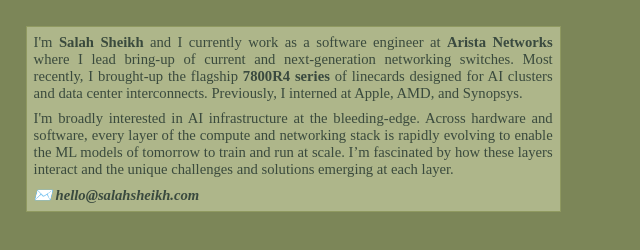
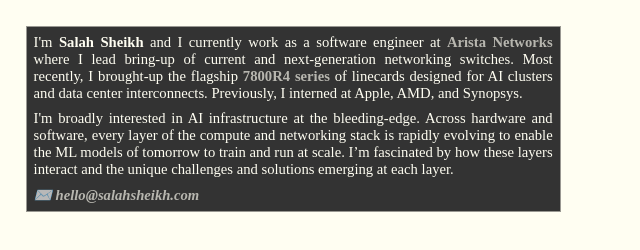
Before and after one commit to salahsheikh/salahsheikh.github.io, a plain HTML site: page index.html in a window 1280 px wide. Shown: the whole page, without its empty margins (0-640 px from the left). Drawn offline with Linux system fonts and the light colour scheme.

Commit message:
new colors

```diff
--- a/style.css
+++ b/style.css
@@ -11,17 +11,19 @@
 
 body {
     padding: clamp(1rem, 2vw, 3rem);
-    background: #7C8658;
-    color: #3A4A3D;
+    background: #fffef2;
+    color: #333;
+    direction: ltr;
     font-family: serif;
     max-width: 80ch;
     font-size: 11pt;
 }
 
 section {
-    background: #AEB68A;
     padding: 7px;
-    border: 1px solid #8F9960;
+    background-color: rgba(51, 51, 51, 1);
+    color: rgba(255, 254, 242, 1);
+    border: 1px solid rgb(from currentColor r g b / 0.5);
 }
 
 p {
@@ -47,11 +49,11 @@
 }
 
 a {
-    color: #3A4A3F;
+    color: rgb(from currentColor r g b / 0.65);
     text-decoration: none;
     font-weight: bold;
 }
 
 a:hover {
-    color: #4F6A63;
+    color: rgb(from currentColor r g b / 0.35);
 }
```
